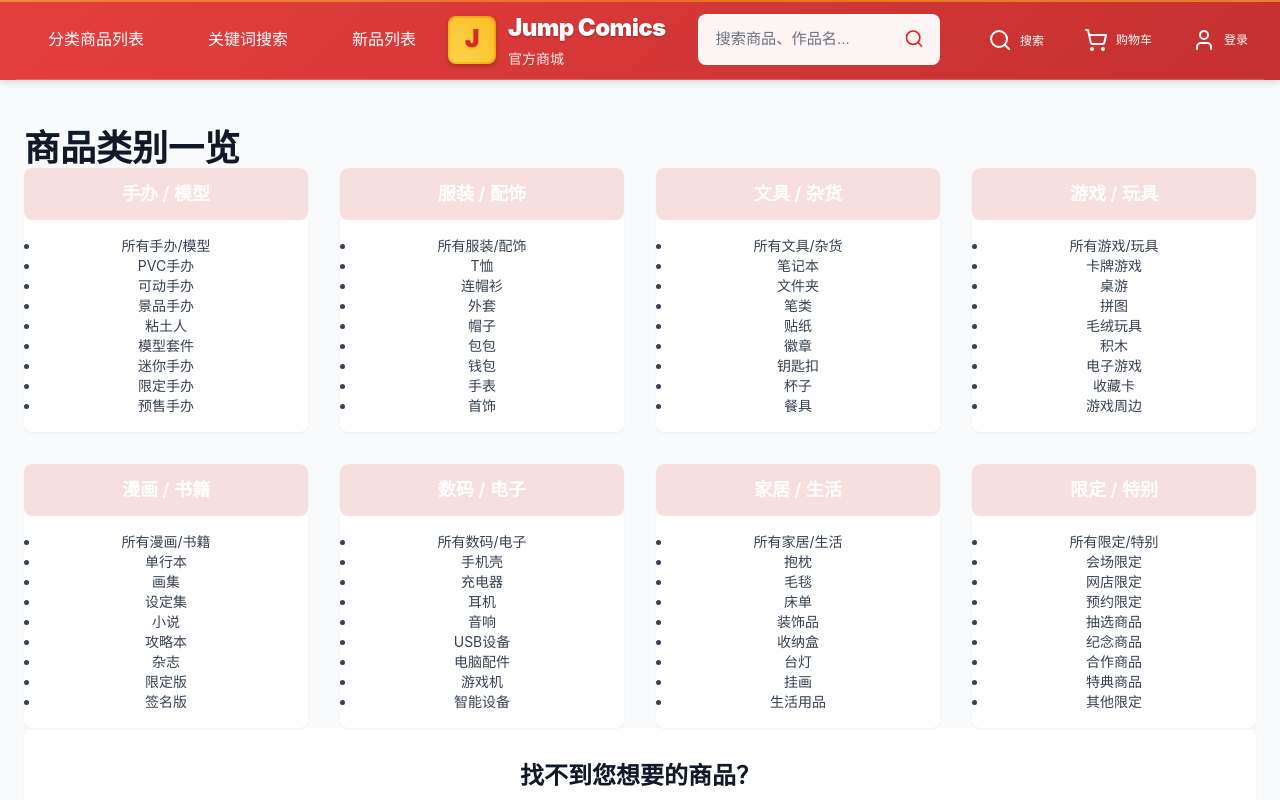
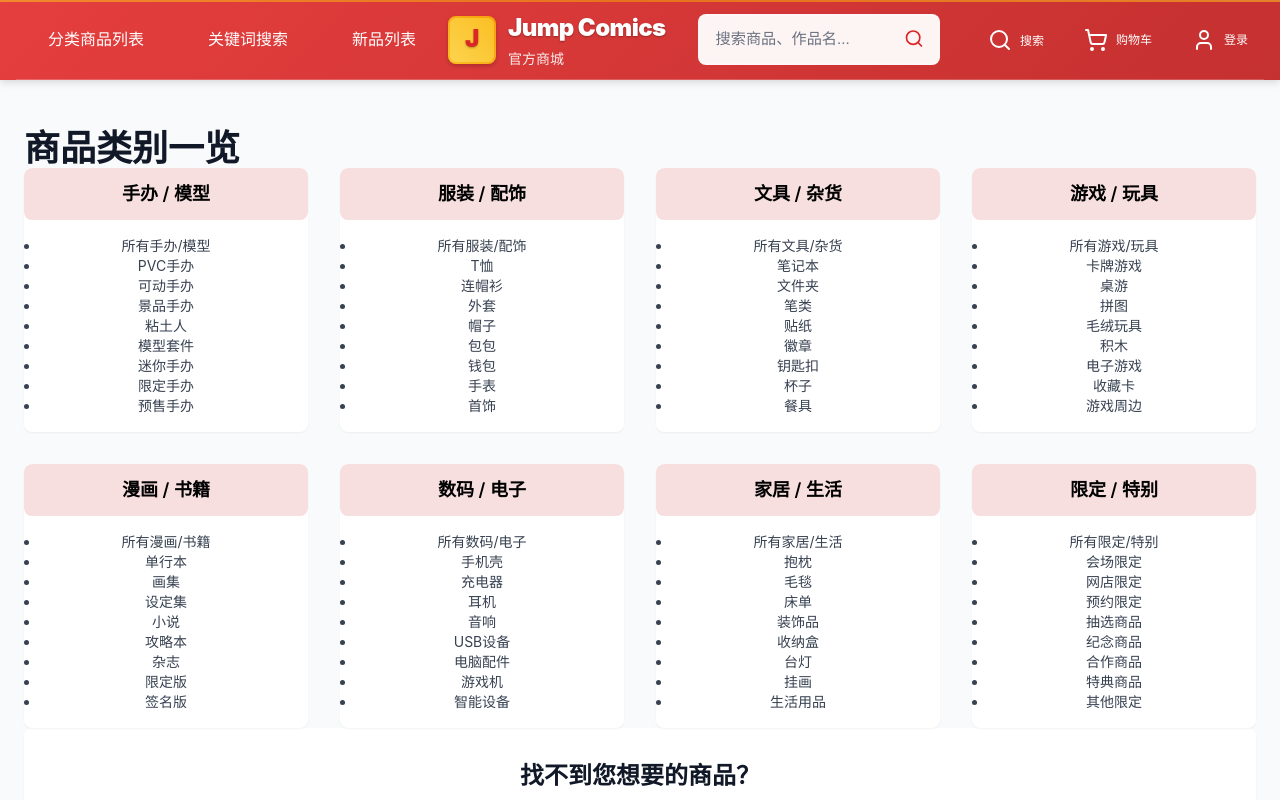
Before and after one commit to bigMolde/page, a React (Vite) app: page /categories in a window 1280 px wide. Shown: the top 800 px of the page. Built offline with nearby package versions, Linux system fonts and the light colour scheme.

Commit message:
Updated Categories.tsx

```diff
--- a/src/pages/Categories.tsx
+++ b/src/pages/Categories.tsx
@@ -139,7 +139,7 @@ const Categories: React.FC = () => {
                 className="w-full font-semibold text-lg px-4 py-3 rounded-lg"
                 style={{
                   backgroundColor: '#F6DFDE',
-                  color: '#ffffff'
+                  color: '#000000'
                 }}
               >
                 {title}
```
